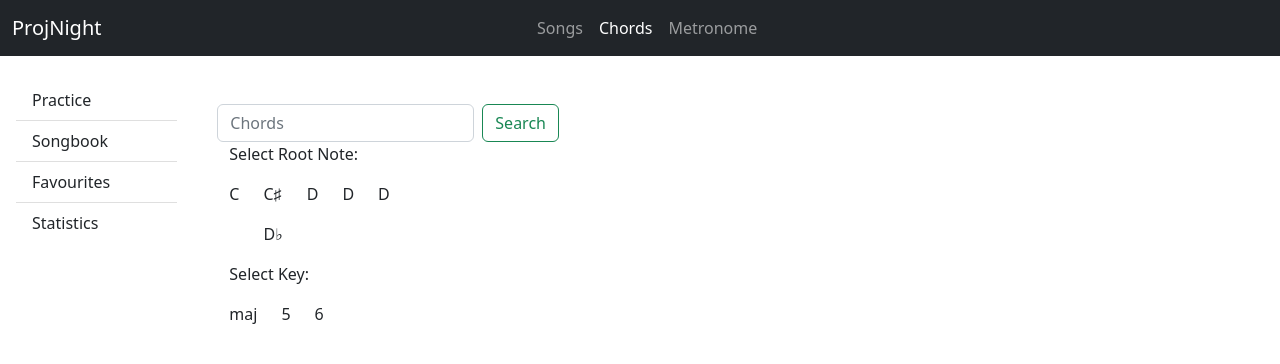
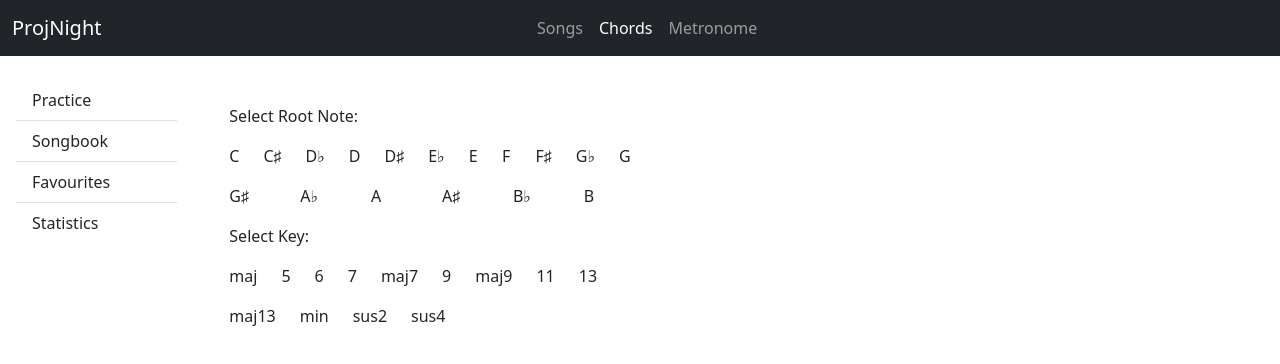
Before and after one commit to Sabin-B-99/ProjectNightingale, an Angular app in the folder ProjectNightingaleFrontend/: page /chords in a window 1280 px wide. Shown: the top 364 px of the page. Built offline with nearby package versions, Linux system fonts and the light colour scheme.

Commit message:
Added chord and keys values button for selection in "Chords" Component

```diff
--- a/ProjectNightingaleFrontend/src/app/app.module.ts
+++ b/ProjectNightingaleFrontend/src/app/app.module.ts
@@ -19,6 +19,7 @@ import { TopSongListComponent } from './songs/top-song-list/top-song-list.compon
 import {AppRoutingModule} from "./app-routing.module";
 import {FormsModule, ReactiveFormsModule} from "@angular/forms";
 import { ChordListComponent } from './chords/chord-list/chord-list.component';
+import { MusicNotePipe } from './pipes/music-note.pipe';
 
 @NgModule({
   declarations: [
@@ -37,7 +38,8 @@ import { ChordListComponent } from './chords/chord-list/chord-list.component';
     TopicCreatorComponent,
     SongDetailComponent,
     TopSongListComponent,
-    ChordListComponent
+    ChordListComponent,
+    MusicNotePipe
   ],
   imports: [
     BrowserModule,
--- a/ProjectNightingaleFrontend/src/app/chords/chord-list/chord-list.component.html
+++ b/ProjectNightingaleFrontend/src/app/chords/chord-list/chord-list.component.html
@@ -1,39 +1,18 @@
 <div class="container">
   <p>Select Root Note:</p>
-  <div class="row">
-    <div class="col col-sm-auto">
-      <p>C</p>
-    </div>
-    <div class="col col-sm-auto">
-      <div class="row">
-        <p>C&sharp;</p>
-      </div>
-      <div class="row">
-        <p>D&flat;</p>
-      </div>
-    </div>
-    <div class="col col-sm-auto">
-      <p>D</p>
-    </div>
-    <div class="col col-sm-auto">
-      <p>D</p>
-    </div>
-    <div class="col col-sm-auto">
-      <p>D</p>
+  <div class="row col-8">
+    <div class="col col-sm"
+         *ngFor="let chordRootNote of chordRootNotes">
+      <p>{{chordRootNote.rootName | musicNote}}</p>
     </div>
   </div>
 </div>
 <div class="container">
   <p>Select Key:</p>
-  <div class="row">
-    <div class="col col-sm-auto">
-      <p>maj</p>
-    </div>
-    <div class="col col-sm-auto">
-      <p>5</p>
-    </div>
-    <div class="col col-sm-auto">
-      <p>6</p>
+  <div class="row col-8">
+    <div class="col col-sm-auto"
+         *ngFor="let chordKey of chordKeys">
+      <p>{{chordKey.keyName}}</p>
     </div>
   </div>
 </div>
--- a/ProjectNightingaleFrontend/src/app/chords/chord-list/chord-list.component.ts
+++ b/ProjectNightingaleFrontend/src/app/chords/chord-list/chord-list.component.ts
@@ -1,5 +1,7 @@
 import { Component } from '@angular/core';
 import {ChordService} from "../../services/chord.service";
+import {ChordRoot} from "../../models/chord-model/chord-root-model/chord-root";
+import {ChordKey} from "../../models/chord-model/chord-key-model/chord-key";
 
 @Component({
   selector: 'app-chord-list',
@@ -8,6 +10,10 @@ import {ChordService} from "../../services/chord.service";
 })
 export class ChordListComponent {
 
+  chordRootNotes: ChordRoot[];
+  chordKeys: ChordKey[];
   constructor(private chordService: ChordService) {
+    this.chordRootNotes = this.chordService.getRootNotes();
+    this.chordKeys = this.chordService.getKeys();
   }
 }
--- a/ProjectNightingaleFrontend/src/app/chords/chords.component.html
+++ b/ProjectNightingaleFrontend/src/app/chords/chords.component.html
@@ -1,10 +1,4 @@
-<div>
-  <div class="row-cols-auto mt-sm-5">
-    <form class="d-flex" role="search">
-      <input class="form-control me-2" type="search" placeholder="Chords" aria-label="Search">
-      <button class="btn btn-outline-success" type="submit">Search</button>
-    </form>
-  </div>
+<div class="mt-sm-5">
   <div>
     <app-chord-list></app-chord-list>
   </div>
--- /dev/null
+++ b/ProjectNightingaleFrontend/src/app/pipes/music-note.pipe.ts
@@ -0,0 +1,23 @@
+import { Pipe, PipeTransform } from '@angular/core';
+
+@Pipe({
+  name: 'musicNote'
+})
+export class MusicNotePipe implements PipeTransform {
+
+  readonly flatSymbolAsciiValue: number = 9837;
+  readonly sharpSymbolAsciiValue: number = 9839;
+  readonly flatSymbolInString: string = 'flat';
+  readonly sharpSymbolInString:string = 'sharp';
+  transform(value: string): string {
+    if(value.substring(1, value.length).toLowerCase().includes(this.flatSymbolInString)){
+      return value.substring(0, 1).concat(String.fromCharCode(this.flatSymbolAsciiValue));
+    }
+
+    if(value.substring(1, value.length).toLowerCase().includes(this.sharpSymbolInString)){
+      return value.substring(0,1).concat(String.fromCharCode(this.sharpSymbolAsciiValue));
+    }
+    return value;
+  }
+
+}
--- a/ProjectNightingaleFrontend/src/app/services/chord.service.ts
+++ b/ProjectNightingaleFrontend/src/app/services/chord.service.ts
@@ -9,7 +9,7 @@ export class ChordService {
   private chordRoots: ChordRoot[] = [
     new ChordRoot("C"),
     new ChordRoot("Csharp"),
-    new ChordRoot("Cflat"),
+    new ChordRoot("Dflat"),
     new ChordRoot("D"),
     new ChordRoot("Dsharp"),
     new ChordRoot("Eflat"),
```
